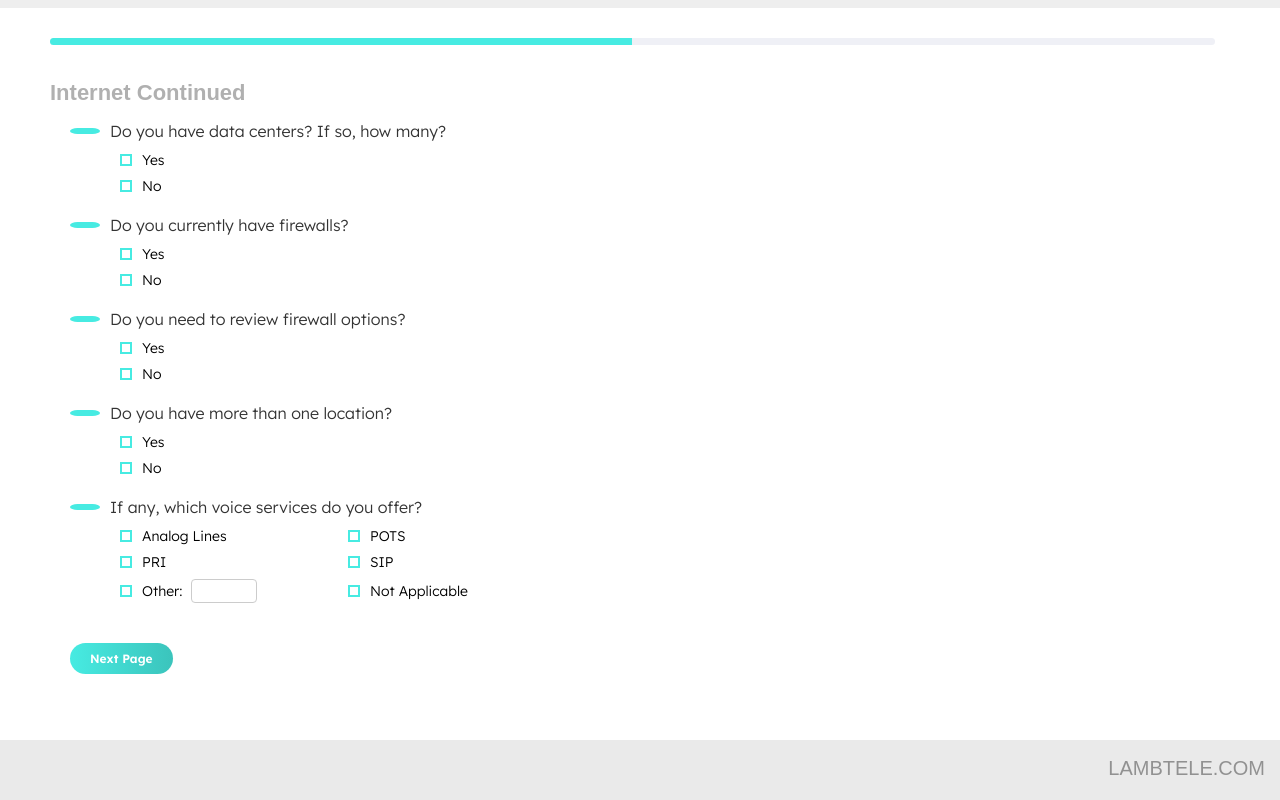
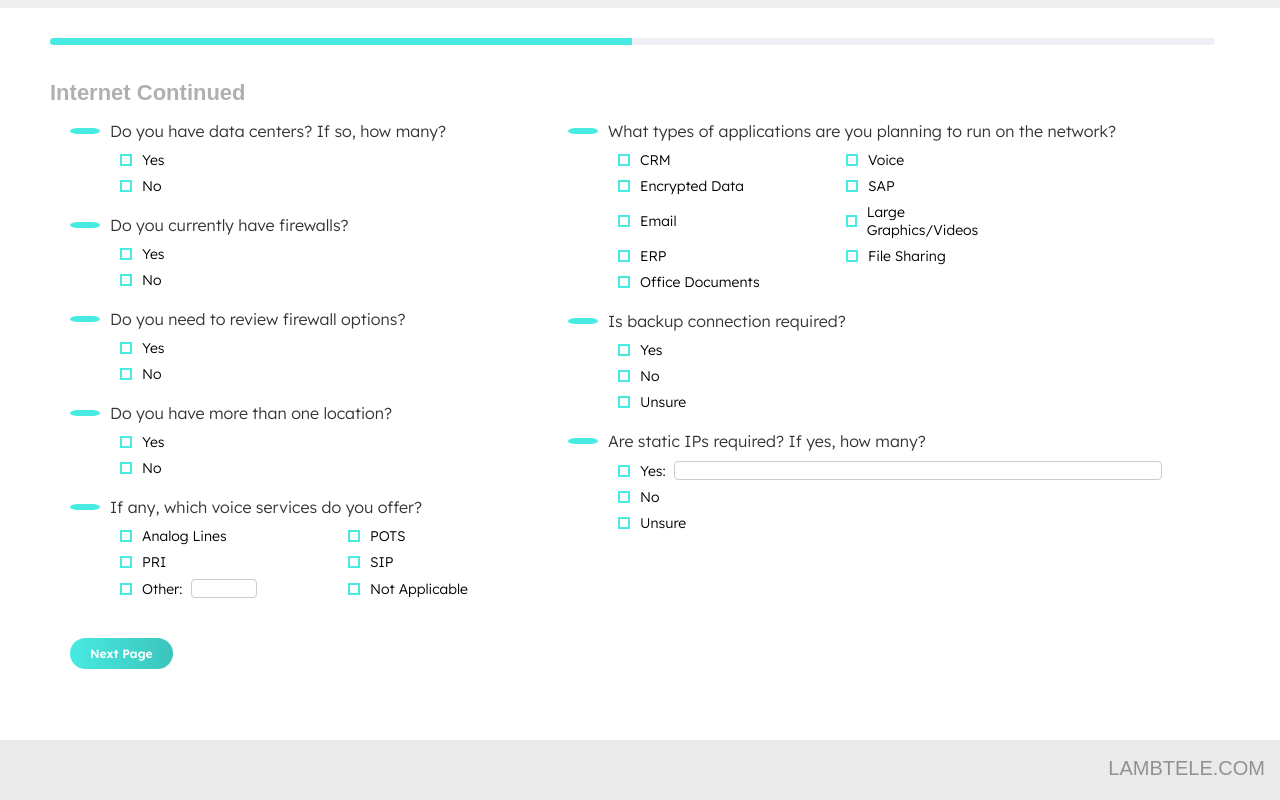
Before and after one commit to ramagall/RecEngine, a React (Vite) app in the folder rec-engine/frontend/: page /internet2 in a window 1280 px wide. Built offline with nearby package versions, Linux system fonts and the light colour scheme; a web font is replaced by a local one.

Commit message:
finalized internet1,2,3 and updated id on Yes: and Other: textboxes

```diff
--- a/rec-engine/frontend/src/global/global-components.css
+++ b/rec-engine/frontend/src/global/global-components.css
@@ -121,7 +121,7 @@
   display: flex;
   margin-left: .5rem;
   width: 4.167rem;
-  height: 1.5rem;
+  height: 1.2rem;
   border: 1px solid #ccc;
   border-radius: 4px;
   font-size: 14px;
--- a/rec-engine/frontend/src/global/global-components.jsx
+++ b/rec-engine/frontend/src/global/global-components.jsx
@@ -40,8 +40,8 @@ const CheckboxGroup = ({ label, options, selectedOptions, onChange, otherValue,
             />
             <span className="custom-checkbox"></span>
             {option}
-            {option === "Other:" ? (<input type="text"></input>) : <p></p> }
-            {option === "Yes:" ? (<input type="text"></input>) : <p></p> }
+            {option === "Other:" ? (<input type="text" id="otherinput"></input>) : <p></p> }
+            {option === "Yes:" ? (<input type="text" id="yesinput"></input>) : <p></p> }
           </label>
         ))}
       </div>
--- a/rec-engine/frontend/src/internet/internet1.jsx
+++ b/rec-engine/frontend/src/internet/internet1.jsx
@@ -32,8 +32,9 @@ const Internet = () => {
       <GreyTop />
       <ProgressBar progress={progress} />
       <PageHeader title="Internet" />
-
-      {/* Fixed CheckboxGroup */}
+      <div className="grid-container" style={{ display: "grid", gridTemplateColumns: "0.75fr 0.75fr"}}>
+              {/* Left Column */}
+              <div className="grid-item">
                 <CheckboxGroup
                   label="What internet companies have you already considered?"
                   options={["AT&T", "Spectrum", "Comcast", "Zayo", "Earthlink", "Crown Castle", "Cox", "Lumen", "Geolinks", "Other:"]}
@@ -54,7 +55,26 @@ const Internet = () => {
                   selectedOptions={internetRouters}
                   onChange={handleCheckboxChange(setInternetRouters)}
                 />
-      {/* Button with proper navigation */}
+              </div>
+
+              {/* Right Column */}
+              <div className="grid-item">
+                <CheckboxGroup
+                  label="What type of network solutions do you currently use?"
+                  options={["Cellular", "Satellite", "Dark Fiber", "COAX", "Fixed Wireless", "VPN", "Dedicated Fiber", "SDWAN", "Shared Fiber", "MPLS", "Other:"]}
+                  selectedOptions={internetCompaniesConsidered}
+                  onChange={handleCheckboxChange(setInternetCompaniesConsidered)}
+                  columns={2}
+                />
+                <CheckboxGroup
+                  label="What internet provider are you already using?"
+                  options={["AT&T", "Spectrum", "Comcast", "Zayo", "Earthlink", "Crown Castle", "Cox", "Lumen", "Geolinks", "Other:"]}
+                  selectedOptions={internetProviderUsiing}
+                  onChange={handleCheckboxChange(setInternetProviderUsing)}
+                  columns={2}
+                />
+              </div>
+            </div>
             <Button
               label="Next Page"
               onClick={() => {
@@ -62,7 +82,6 @@ const Internet = () => {
                 setProgress((prev) => prev + 25);
               }}
             />
-
       <PageFooter />
     </div>
   );
--- a/rec-engine/frontend/src/internet/internet2.jsx
+++ b/rec-engine/frontend/src/internet/internet2.jsx
@@ -49,7 +49,8 @@ const Internet2 = () => {
       <GreyTop></GreyTop>
       <ProgressBar progress={progress} />
       <PageHeader title="Internet Continued" />
-
+      <div className="grid-container" style={{ display: "grid", gridTemplateColumns: "0.05fr 1fr"}}>
+        <div className="grid-item">
           <CheckboxGroup
             label="Do you have data centers? If so, how many?"
             options={["Yes", "No"]}
@@ -81,6 +82,30 @@ const Internet2 = () => {
             onChange={handleCheckboxChange(setInternet2Q5)}
             columns={2}
           />
+        </div>
+        <div className="grid-item">
+          <CheckboxGroup
+            label="What types of applications are you planning to run on the network?"
+            options={["CRM", "Voice", "Encrypted Data", "SAP", "Email", "Large Graphics/Videos", "ERP", "File Sharing", "Office Documents"]}
+            selectedOptions={internet2Q3}
+            onChange={handleCheckboxChange(setInternet2Q3)}
+            columns={2}
+          />
+          <CheckboxGroup
+            label="Is backup connection required?"
+            options={["Yes", "No", "Unsure"]}
+            selectedOptions={internet2Q4}
+            onChange={handleCheckboxChange(setInternet2Q4)}
+          />
+          <CheckboxGroup
+            label="Are static IPs required? If yes, how many?"
+            options={["Yes:", "No", "Unsure"]}
+            selectedOptions={internet2Q4}
+            onChange={handleCheckboxChange(setInternet2Q4)}
+          />
+        </div>
+      </div>
+
       <Button label="Next Page"
               onClick={() => {
                 handleNext();
--- /dev/null
+++ b/rec-engine/frontend/src/internet/internet3.css
@@ -0,0 +1,11 @@
+#yesinput {
+    display: flex;
+    margin-left: .5rem;
+    width: 30.5rem;
+    height: 1.2rem;
+    border: 1px solid #ccc;
+    border-radius: 4px;
+    font-size: 14px;
+    text-align: center;
+    content: " ";
+}
--- a/rec-engine/frontend/src/internet/internet3.jsx
+++ b/rec-engine/frontend/src/internet/internet3.jsx
@@ -1,7 +1,7 @@
 import React, { useState } from "react";
 import { useNavigate } from "react-router-dom";
 import { GreyTop, ProgressBar, Button, CheckboxGroup, PageHeader, PageFooter } from "../global/global-components.jsx";
-
+import "./internet3.css"
 const Internet3 = () => {
   const [progress, setProgress] = useState(75);
   const [selectedOptions, setSelectedOptions] = useState([]);
@@ -36,9 +36,9 @@ const Internet3 = () => {
       <ProgressBar progress={progress} />
       <PageHeader title="Internet Continued" />
 
-      <CheckboxGroup
-        label="Do you need to connect to any public cloud providers?"
-        options={["Yes", "No", "Unsure"]}
+      <CheckboxGroup className="test"
+        label="Do you need to connect to any public cloud providers? If yes, which ones?"
+        options={["Yes:", "No", "Unsure"]}
         selectedOptions={internet3Q1}
         onChange={handleCheckboxChange(setInternet3Q1)}
       />
```
Lines whose indentation alone changed are shown as unchanged.
